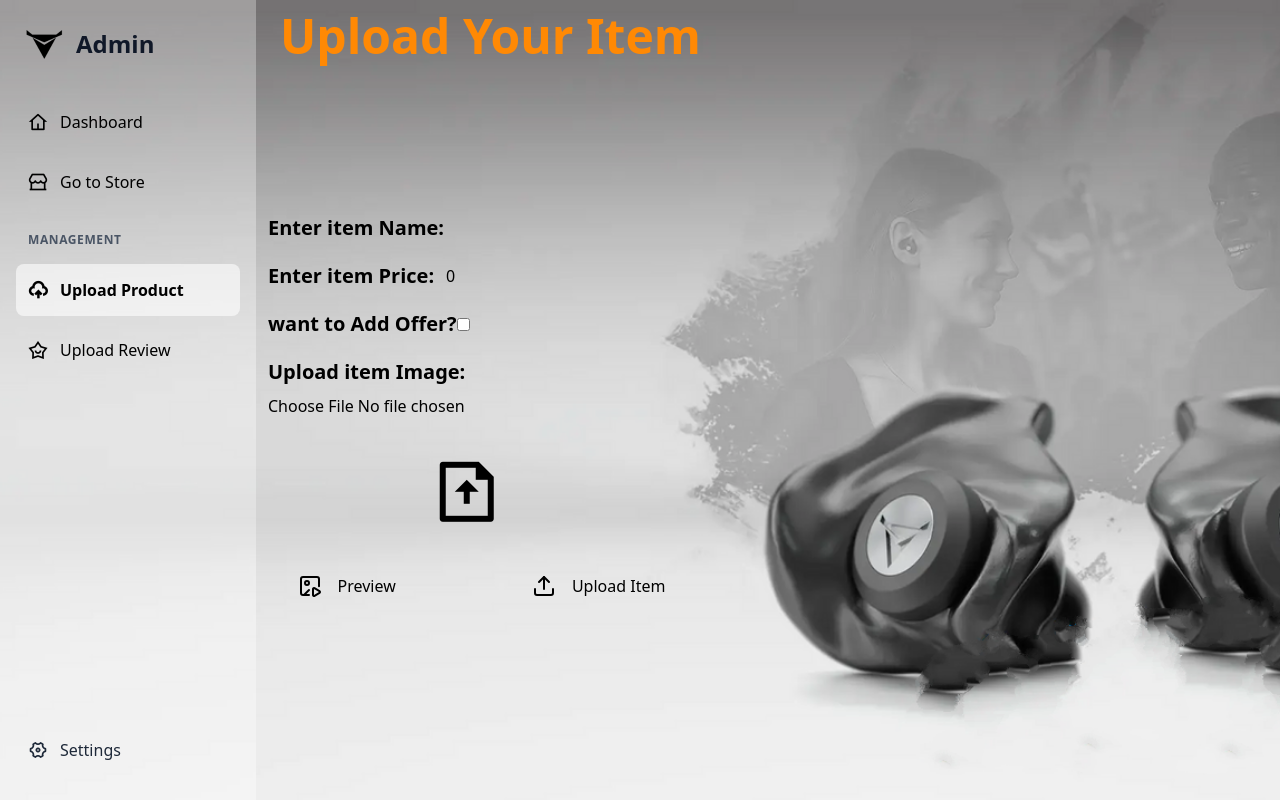
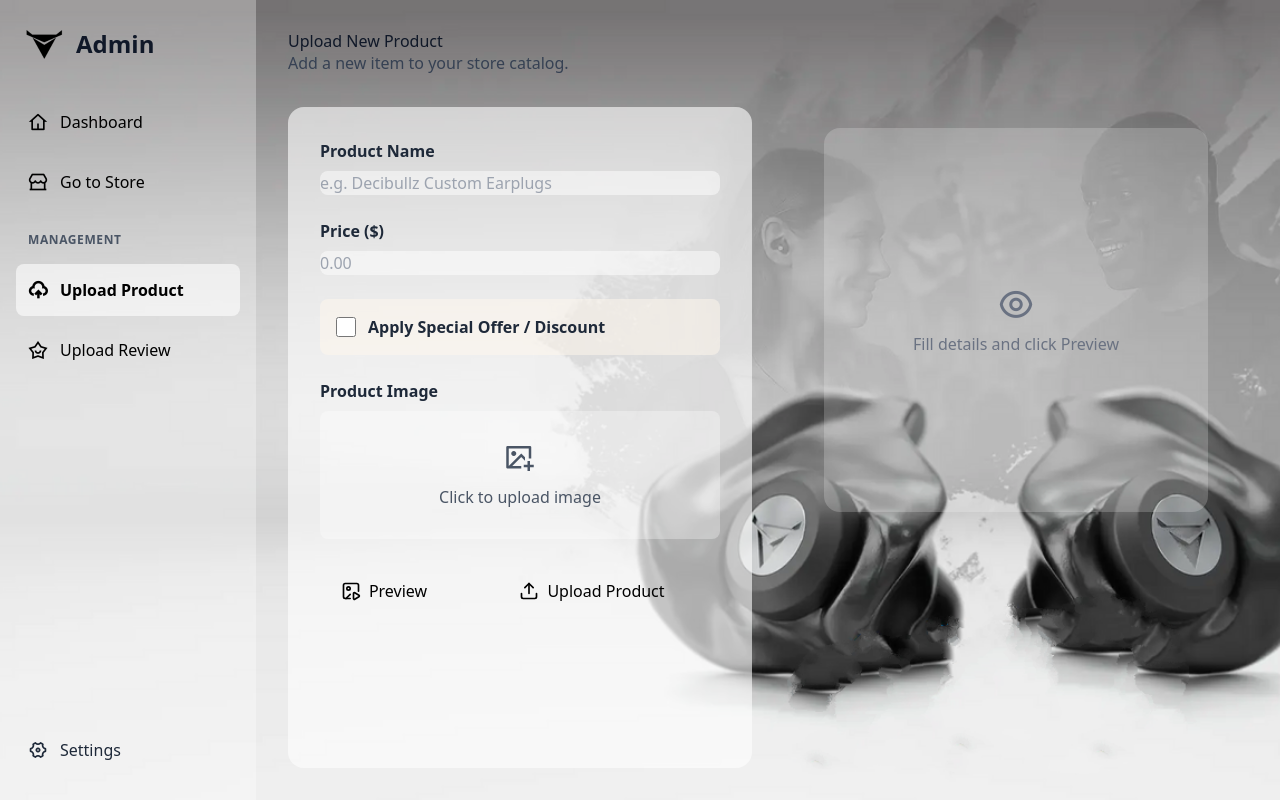
Before and after one commit to Aditya-Thakor/Decibullz, a React (Vite) app: page /admin/uploadproduct in a window 1280 px wide. Built offline with nearby package versions, Linux system fonts and the light colour scheme.

Commit message:
upgrade product uploader page(form).

```diff
--- a/src/pages/ItemUploader/ItemUploaderForm.jsx
+++ b/src/pages/ItemUploader/ItemUploaderForm.jsx
@@ -1,205 +1,172 @@
 import { useState } from "react";
-import bg from "/src/assets/images/index.js";
 import ItemCard from "/src/components/ItemCard/Itemcard";
 import itmImage from "/src/assets/images/index.js";
 import { ImagePlay, Upload } from "lucide-react";
 
 export default function ItemUploaderForm() {
   const [itemName, setItemName] = useState("");
-  const [price, setPrice] = useState(0);
+  const [price, setPrice] = useState("");
   const [itemImage, setItemImage] = useState(null);
-  const [ofr,setOfr] =useState(false);
-  const [offerAmount, setOfferAmount]=useState(0);
-
+  const [ofr, setOfr] = useState(false);
+  const [offerAmount, setOfferAmount] = useState("");
   const [preview, setPreview] = useState(false);
 
-  const handleItem = async() => {
-    // const data ={
-    //   productName: itemName,
-    //   productPrice: price,
-    //   offer:offerAmount,
-    //   image:itemImage
-    // }
-    const formData= new FormData();
+  const handleItem = async () => {
+    const formData = new FormData();
     formData.append("productName", itemName);
     formData.append("productPrice", price);
     formData.append("offer", offerAmount);
     formData.append("file", itemImage);
 
-
-
-    // let d = JSON.stringify(data);
-
-    const result = await fetch('http://localhost:5000/productdata', {
-      method:'post',
-      body:formData
+    try {
+      const result = await fetch("http://localhost:5000/productdata", {
+        method: "post",
+        body: formData,
       });
-
-    //testing dzapi---
-    // const result = await fetch('http://localhost:5000/dzproducts', {
-    //   method:'post',
-    //   body:formData
-    // });
-
       console.log(await result.text());
-
-    // if (itemName.length !== 0 && price !== 0) {
-    //   setPreview(true);
-    // } else {
-    //   setPreview(false);
-    // }
+      alert("Product uploaded successfully!");
+      setItemName(""); setPrice(""); setItemImage(null); setOfr(false); setOfferAmount(""); setPreview(false);
+    } catch (error) {
+      console.error("Upload error", error);
+    }
   };
 
-  const handlePreview = () =>{
-    if (itemName.length !== 0 && price !== 0) {
+  const handlePreview = () => {
+    if (itemName.length !== 0 && price !== "") {
       setPreview(true);
     } else {
       setPreview(false);
     }
-  }
-
+  };
 
   return (
-    <div
-      className="flex w-full h-auto bg-cover bg-center"
-      style={{ backgroundImage: `url(${bg.IUbg})` }}
-    >
-      <div className="w-1/2 h-screen">
-        <form className="h-full p-3 bg-transparent">
-          <span className="text-orange-400 font-semibold ml-3 border-b-2 border-orange-400 text-5xl">
-            Upload Your Item
-          </span>
+    <div className="p-8 h-full overflow-y-auto flex gap-8">
+      {/* Form Section */}
+      <div className="w-full lg:w-1/2 flex flex-col">
+        <div className="mb-8">
+          <h1 className="text-3xl font-bold text-gray-900 drop-shadow-sm">Upload New Product</h1>
+          <p className="text-gray-700 mt-2 font-medium">Add a new item to your store catalog.</p>
+        </div>
 
-          <div className="h-4/5 flex flex-col items-center justify-center gap-5 mt-9">
+        <div className="bg-white/60 backdrop-blur-md rounded-2xl shadow-lg border border-white/50 p-8 flex-1">
+          <form className="flex flex-col gap-6">
+
             {/* Item Name */}
-            <div className="w-full flex justify-start items-center gap-3">
-              <label
-                htmlFor="itemName"
-                className="font-semibold text-xl whitespace-nowrap"
-              >
-                Enter item Name:
+            <div className="flex flex-col gap-2">
+              <label htmlFor="itemName" className="font-bold text-gray-800">
+                Product Name
               </label>
               <input
                 type="text"
                 id="itemName"
-                className="w-full bg-transparent border-2 border-slate-400 px-2 py-1 focus:outline-none focus:border-orange-500"
+                className="w-full bg-white/50 border border-white/50 rounded-lg px-4 py-3 focus:outline-none focus:ring-2 focus:ring-orange-500 transition-all text-gray-900 font-medium placeholder-gray-400 shadow-sm"
+                placeholder="e.g. Decibullz Custom Earplugs"
                 value={itemName}
-                onChange={(e) => {
-                  setItemName(e.target.value);
-                }}
+                onChange={(e) => setItemName(e.target.value)}
               />
             </div>
 
             {/* Item Price */}
-            <div className="w-full flex justify-start items-center gap-3">
-              <label
-                htmlFor="itemPrice"
-                className="font-semibold text-xl whitespace-nowrap"
-              >
-                Enter item Price:
+            <div className="flex flex-col gap-2">
+              <label htmlFor="itemPrice" className="font-bold text-gray-800">
+                Price ($)
               </label>
               <input
                 type="number"
                 id="itemPrice"
-                className="w-full bg-transparent border-2 border-slate-400 px-2 py-1 focus:outline-none focus:border-orange-500"
+                className="w-full bg-white/50 border border-white/50 rounded-lg px-4 py-3 focus:outline-none focus:ring-2 focus:ring-orange-500 transition-all text-gray-900 font-medium placeholder-gray-400 shadow-sm"
+                placeholder="0.00"
                 value={price}
-                onChange={(e) => {
-                  setPrice(e.target.value);
-                }}
+                onChange={(e) => setPrice(e.target.value)}
               />
             </div>
 
             {/* Add Offer */}
-            <div className="w-full flex justify-start items-center gap-3">
-              <label
-                 htmlFor="offer"
-                 className="font-semibold text-xl whitespace-nowrap"
-              >
-                want to Add Offer?
-                <input type="checkbox" id="offer" className="ms-3 scale-125 " checked={ofr} onChange={()=>{  ofr==false? setOfr(true): setOfr(false) }} />
+            <div className="flex flex-col gap-3 p-4 bg-orange-50/50 rounded-lg border border-orange-100/50">
+              <label className="font-bold text-gray-800 flex items-center cursor-pointer gap-3">
+                <input
+                  type="checkbox"
+                  className="w-5 h-5 accent-orange-500 rounded cursor-pointer"
+                  checked={ofr}
+                  onChange={() => setOfr(!ofr)}
+                />
+                Apply Special Offer / Discount
+              </label>
 
-              </label>
-                {
-                  ofr==true?
+              {ofr && (
                 <input
                   type="number"
-                        className="w-full bg-transparent border-2 border-slate-400 px-2 py-1 focus:outline-none focus:border-orange-500"
-                        placeholder="Add Offered Amount..."
+                  className="w-full bg-white/70 border border-white/50 rounded-lg px-4 py-2 mt-2 focus:outline-none focus:ring-2 focus:ring-orange-500 transition-all text-gray-900 shadow-sm"
+                  placeholder="Discount Amount ($)"
                   value={offerAmount}
-                        onChange={(e)=>setOfferAmount(e.target.value)}
-                      >
-
-                      </input>
-                  :""
-                }
+                  onChange={(e) => setOfferAmount(e.target.value)}
+                />
+              )}
             </div>
 
             {/* Upload Image */}
-            <div className="w-full flex flex-col gap-2 relative">
-              <label
-                htmlFor="itemImage"
-                className="font-semibold text-xl whitespace-nowrap"
-              >
-                Upload item Image:
+            <div className="flex flex-col gap-2">
+              <label htmlFor="itemImage" className="font-bold text-gray-800">
+                Product Image
               </label>
-              <i className="ri-file-upload-line absolute top-1/2 start-1/3 text-7xl"></i>
+              <div className="relative w-full h-32 border-2 border-dashed border-gray-400/50 rounded-lg bg-white/30 hover:bg-white/50 transition-colors flex items-center justify-center cursor-pointer">
                 <input
                   type="file"
                   id="itemImage"
-                className="w-full h-40 bg-transparent border-2 border-slate-400 p-2 focus:border-orange-500"
-                onChange={(e) => {
-                  setItemImage(e.target.files[0]);
-                }}
+                  className="absolute inset-0 w-full h-full opacity-0 cursor-pointer"
+                  onChange={(e) => setItemImage(e.target.files[0])}
                 />
+                <div className="flex flex-col items-center text-gray-600">
+                  <i className="ri-image-add-line text-3xl mb-2"></i>
+                  <span className="font-medium">{itemImage ? itemImage.name : "Click to upload image"}</span>
+                </div>
+              </div>
             </div>
 
-            {/* Button */}
-            <div className="w-full flex gap-4">
+            {/* Actions */}
+            <div className="flex gap-4 mt-4">
               <button
-                className="w-1/2 flex gap-4 items-center justify-center bg-slate-900 text-xl shadow-xl rounded-none py-3 px-8 font-bold text-[#ef7929] text-center hover:text-slate-900 hover:bg-[#4ba7ff]"
                 type="button"
                 onClick={handlePreview}
+                className="flex-1 flex justify-center items-center gap-2 bg-white/80 hover:bg-white text-gray-800 font-bold py-3 px-6 rounded-lg shadow-sm border border-gray-200 transition-all"
               >
-                <ImagePlay /> Preview
+                <ImagePlay size={20} /> Preview
               </button>
-
               <button
-                className="w-full flex gap-4 items-center justify-center bg-slate-900 text-xl shadow-xl rounded-none py-3 px-8 font-bold text-[#ef7929] text-center hover:text-slate-900 hover:bg-[#ef7929]"
-                //   style={{ backgroundColor: "#ef7929" }}
                 type="button"
                 onClick={handleItem}
+                className="flex-[2] flex justify-center items-center gap-2 bg-orange-500 hover:bg-orange-600 text-white font-bold py-3 px-6 rounded-lg shadow-md transition-all"
               >
-                <Upload /> Upload Item
+                <Upload size={20} /> Upload Product
               </button>
             </div>
-          </div>
+
           </form>
         </div>
-      {/* Item oreview  */}
+      </div>
+
+      {/* Preview Section */}
+      <div className="w-full lg:w-1/2 flex justify-center items-start pt-24">
         {preview ? (
-        <div className="w-1/2 h-screen flex justify-center items-center">
-          <div className="w-4/5 h-4/5 bg-white/30 backdrop-blur-md border border-white/30 rounded-xl shadow-lg flex items-center justify-center">
-            <div className="max-h-4/5 max-w-4/5">
+          <div className="w-full max-w-sm bg-white/60 backdrop-blur-md border border-white/50 rounded-2xl shadow-xl p-6 animate-fade-in-up">
+            <h3 className="text-center font-bold text-gray-500 uppercase tracking-widest mb-6">Live Preview</h3>
             <ItemCard
-                itmImg={itmImage.product1}
+              itmImg={itemImage ? URL.createObjectURL(itemImage) : itmImage.product1}
               price={price}
               title={itemName}
               btnWorking={false}
               offer={offerAmount}
             />
           </div>
+        ) : (
+          <div className="w-full max-w-sm h-96 border-2 border-dashed border-white/50 rounded-2xl flex items-center justify-center text-gray-500 bg-white/20 backdrop-blur-sm">
+            <div className="text-center">
+              <i className="ri-eye-line text-4xl mb-2 block"></i>
+              <p className="font-medium">Fill details and click Preview</p>
             </div>
           </div>
-      ) : (
-        ""
         )}
-      {/* <div className="w-1/2 h-screen flex justify-center items-center">
-        <div class="w-4/5 h-4/5 bg-white/30 backdrop-blur-md border border-white/30 rounded-xl shadow-lg flex items-center justify-center">
-        <div className=" ">
-                <ItemCard itmImg={itmImage.product1} price={price} title={itemName} btnWorking={true} />
       </div>
-        </div>
-      </div> */}
     </div>
   );
 }
```
Lines whose indentation alone changed are shown as unchanged.
